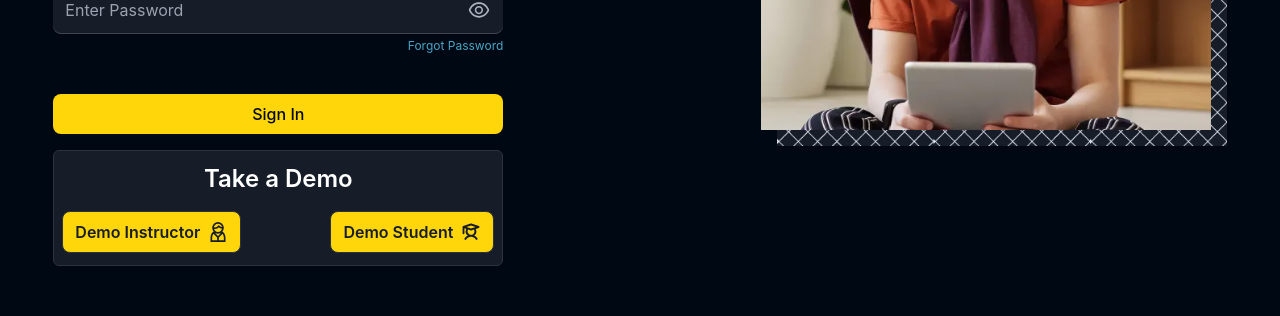
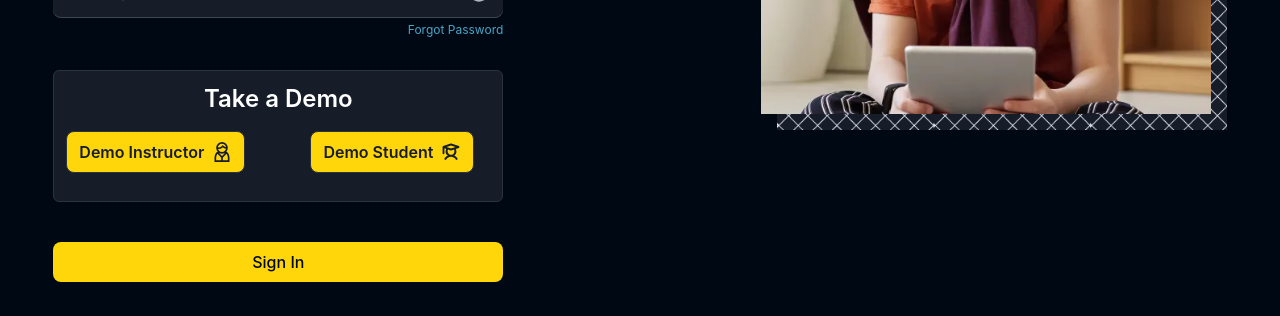
Before and after one commit to TanveerSP/studynotion-backend, a React (Create React App) app: page /login in a window 1280 px wide. Shown: the part 425-741 px from the top of the page. Built offline with nearby package versions, Linux system fonts and the light colour scheme; no server answers.

Commit message:
changes second

```diff
--- a/src/components/core/Auth/LoginForm.js
+++ b/src/components/core/Auth/LoginForm.js
@@ -208,6 +208,33 @@ function LoginForm() {
                         </p>
                     </Link>
                 </label>
+
+                {/* Take Demo  */}
+                <div className="mt-4 bg-richblack-800 border-[1px] border-richblack-700 rounded-md px-3 py-3" >
+                    <h3 className="text-white text-center text-2xl font-semibold ">
+                        Take a Demo
+                    </h3>
+                    <div className="mt-4 flex justify-between ">
+                        <button
+                            onClick={() => handleDemoLogin('instructor')}
+                            className="rounded-[8px] bg-yellow-50 border-[1px] border-richblack-700 py-[8px] px-[12px] font-semibold text-richblack-800 mb-4"
+                        >
+                            <div className="flex gap-2 items-center">
+                                Demo Instructor<GrUserManager size={20} />
+                            </div>
+                        </button>
+                        <button
+                            onClick={() => handleDemoLogin('student')}
+                            className="rounded-[8px]  bg-yellow-50 border-[1px] border-richblack-700 py-[8px] px-[12px] text-richblack-800 font-semibold mb-4 mx-4"
+                        >
+                            <div className="flex gap-2 items-center">
+                                Demo Student <PiStudentBold size={20} />
+                            </div>
+                        </button>
+                    </div>
+                </div>
+
+                {/* Login  */}
                 <button
                     type="submit"
                     className="mt-6 rounded-[8px] bg-yellow-50 py-[8px] px-[12px] font-medium text-richblack-900"
@@ -215,30 +242,6 @@ function LoginForm() {
                     Sign In
                 </button>
             </form>
-
-            <div className="mt-4 bg-richblack-800 border-[1px] border-richblack-700 rounded-md px-2 py-3" >
-                <h3 className="text-white text-center text-2xl font-semibold ">
-                    Take a Demo
-                </h3>
-                <div className="mt-4 flex justify-between">
-                    <button
-                        onClick={() => handleDemoLogin('instructor')}
-                        className="rounded-[8px] bg-yellow-50 border-[1px] border-richblack-700 py-[8px] px-[12px] font-semibold text-richblack-800"
-                    >
-                        <div className="flex gap-2 items-center">
-                            Demo Instructor<GrUserManager size={20} />
-                        </div>
-                    </button>
-                    <button
-                        onClick={() => handleDemoLogin('student')}
-                        className="rounded-[8px]  bg-yellow-50 border-[1px] border-richblack-700 py-[8px] px-[12px] text-richblack-800 font-semibold"
-                    >
-                        <div className="flex gap-2 items-center">
-                            Demo Student <PiStudentBold size={20} />
-                        </div>
-                    </button>
-                </div>
-            </div>
         </>
     )
 }
```
